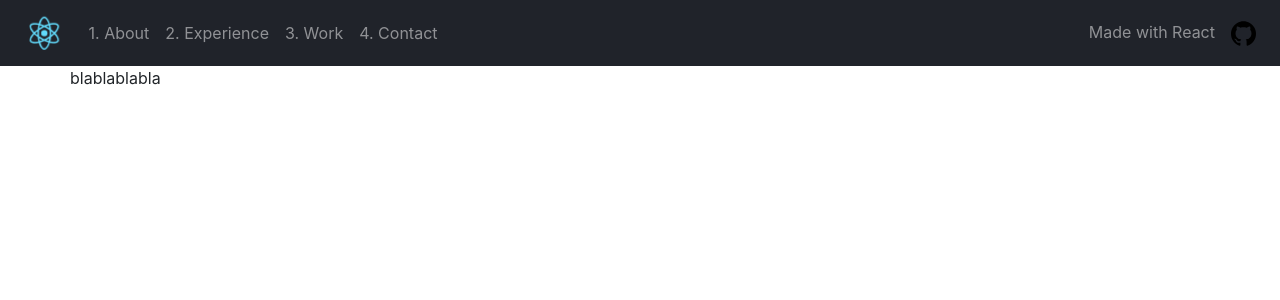
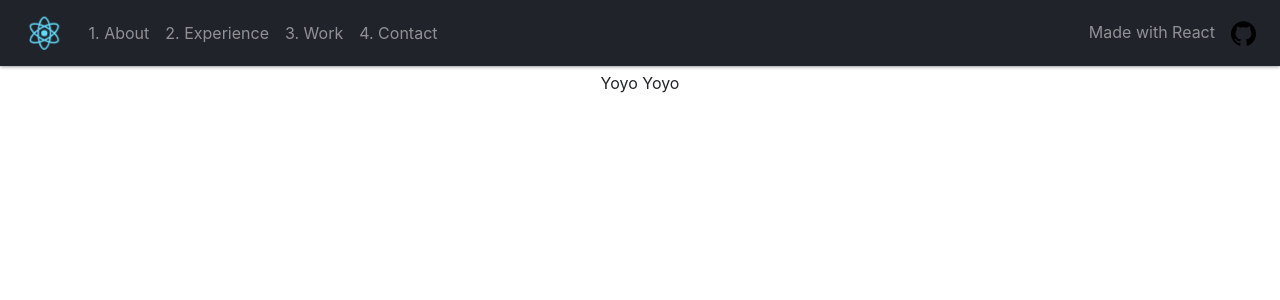
Before and after one commit to meddouribadis/my-react-resume, a React (Create React App) app: page / in a window 1280 px wide. Shown: the top 300 px of the page. Built offline with nearby package versions, Linux system fonts and the light colour scheme.

Commit message:
Fixed components Styles btw parents and childrens

```diff
--- a/src/App.css
+++ b/src/App.css
@@ -1,5 +1,10 @@
 .App {
   text-align: center;
+}
+
+.HeadMain{
+  margin-bottom:5px;
+  box-shadow: 0px 0px 4px #676767;
 }
 
 .App-logo {
--- a/src/App.js
+++ b/src/App.js
@@ -2,13 +2,17 @@ import React from 'react';
 import logo from './logo.svg';
 import Header from "./components/Header"
 import Section from "./components/Section"
+import Columns from "./components/Columns"
+
 import './App.css';
 
 function App() {
   return (
     <div className="App">
       <Header />
-      <Section className="" >blablablabla</Section>
+      <Section styleData="align-items-center" >
+        <Columns styleData="col-12 mx-auto col-md-12 order-md-12">Yoyo Yoyo </Columns>
+      </Section>
     </div>
   );
 }
--- a/src/components/Columns.js
+++ b/src/components/Columns.js
@@ -9,7 +9,7 @@ class Column extends React.Component{
     render(){
 
         return (
-            <div className={this.props.styleName}>
+            <div className={` ${ this.props.styleData }`}>
                 {this.props.children}
             </div>
         )
--- a/src/components/Header.js
+++ b/src/components/Header.js
@@ -16,7 +16,7 @@ class Header extends React.Component{
         var array1 = [{name: '1. About', link: ''}, {name: '2. Experience', link: ''}, {name: '3. Work', link: ''}, {name: '4. Contact', link: ''}];
 
         return(
-            <header className="navbar navbar-expand navbar-dark flex-column flex-md-row bd-navbar navyblue-background">
+            <header className="navbar navbar-expand navbar-dark flex-column flex-md-row bd-navbar navyblue-background HeadMain">
             <a className="navbar-brand mr-0 mr-md-2" href="/" aria-label="Bootstrap"><img src={logo} className="Header-logo" alt="logo" /></a>
 
             <div className="navbar-nav-scroll">
--- a/src/components/Section.js
+++ b/src/components/Section.js
@@ -11,7 +11,7 @@ class Section extends React.Component{
 
         return(
             <div className="container">
-                <div className={`row ${this.props.styleName}`}>
+                <div className={`row ${this.props.styleData}`}>
                     {this.props.children}
                 </div>
             </div>
```
